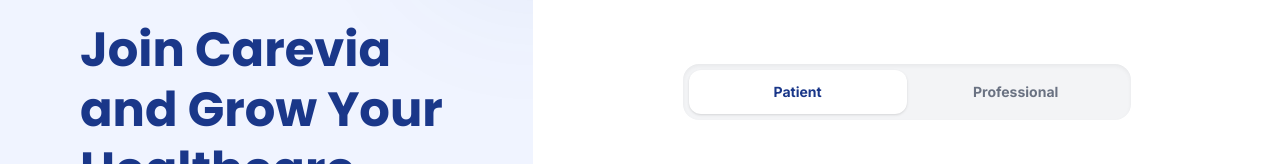
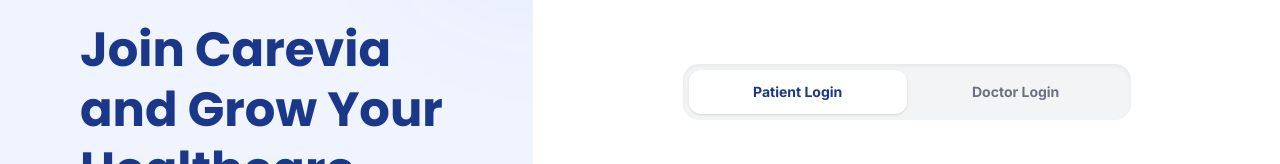
Before and after one commit to akashak202409-max/Carevia, a React (Vite) app: page /login in a window 1280 px wide. Shown: the part 124-288 px from the top of the page. Built offline with nearby package versions, Linux system fonts and the light colour scheme.

Commit message:
chore: rename login toggles to Patient Login and Doctor Login

```diff
--- a/src/pages/Login.jsx
+++ b/src/pages/Login.jsx
@@ -72,13 +72,13 @@
                 onClick={() => setRole('patient')}
                 className={`flex-1 py-3 text-sm font-bold rounded-xl transition-all ${role === 'patient' ? 'bg-white text-primary shadow-sm' : 'text-gray-500 hover:text-primary'}`}
               >
-                Patient
+                Patient Login
               </button>
               <button
                 onClick={() => setRole('doctor')}
                 className={`flex-1 py-3 text-sm font-bold rounded-xl transition-all ${role === 'doctor' ? 'bg-white text-primary shadow-sm' : 'text-gray-500 hover:text-primary'}`}
               >
-                Professional
+                Doctor Login
               </button>
             </div>
 
```
